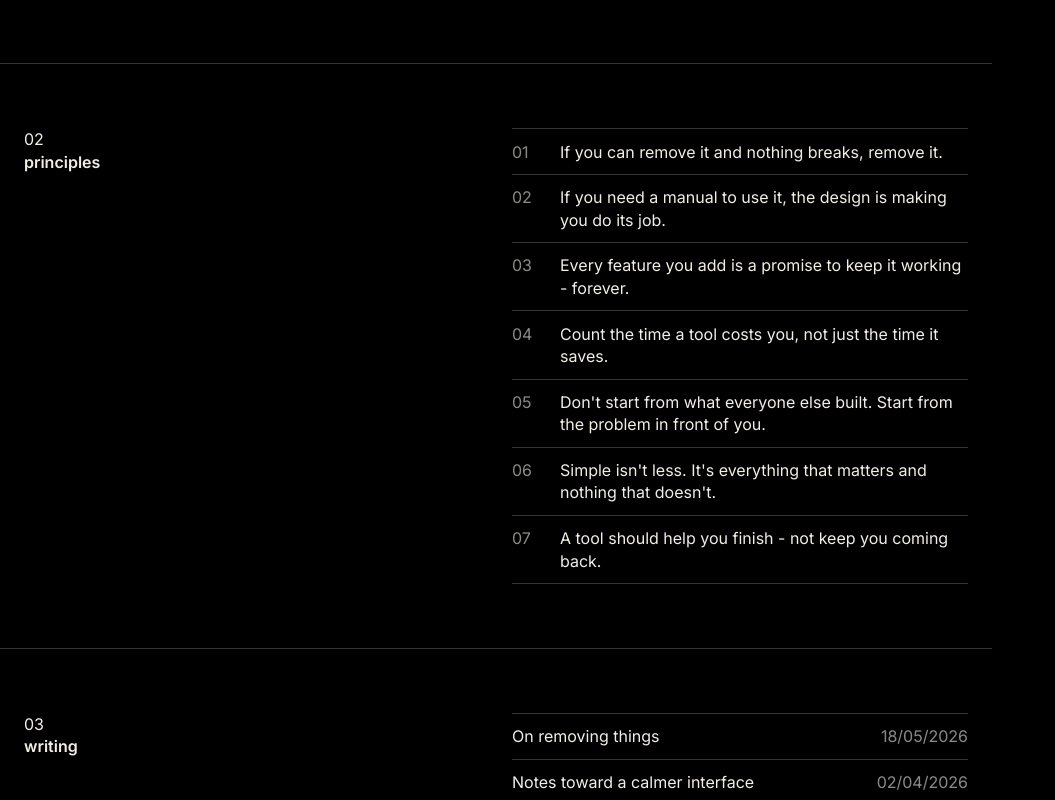
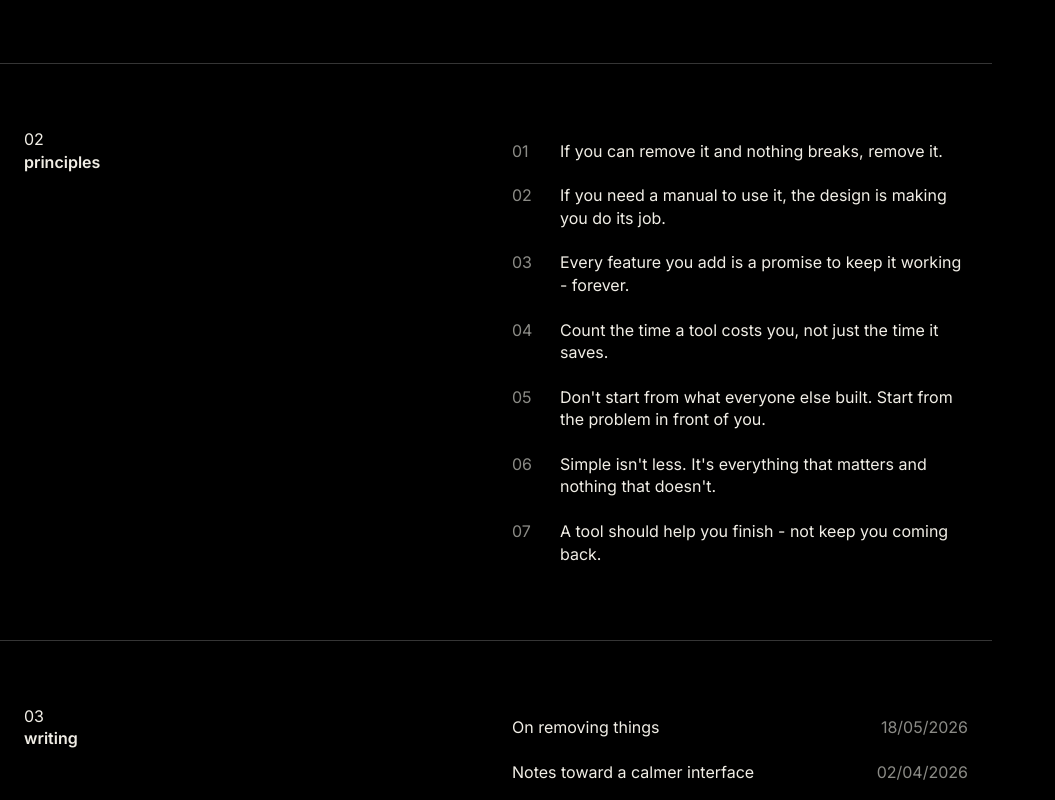
Before and after one commit to JanKosutnik/Kosutnik, a Next.js app: page / in a window 1280 px wide. Shown: the part 1040-1840 px from the top of the page, without its empty margins (0-1055 px from the left). Built offline with nearby package versions, Linux system fonts and the light colour scheme.

Commit message:
Codex remove internal section dividers

```diff
--- a/app/home.module.css
+++ b/app/home.module.css
@@ -113,7 +113,6 @@
   list-style: none;
   margin: 0;
   padding: 0;
-  border-top: 1px solid var(--line);
 }
 
 .principles li {
@@ -121,21 +120,17 @@
   grid-template-columns: 2rem minmax(0, 1fr);
   gap: 1rem;
   padding: .7rem 0;
-  border-bottom: 1px solid var(--line);
 }
 
 .principles li > span { color: var(--muted); }
 .principles p { margin: 0; }
 
 .writingContent > p { margin: 1.5rem 0 0; }
-.rows { border-top: 1px solid var(--line); }
-
 .rows a {
   display: grid;
   grid-template-columns: minmax(0, 1fr) auto;
   gap: 2rem;
   padding: .7rem 0;
-  border-bottom: 1px solid var(--line);
   text-decoration: none;
 }
 
```
